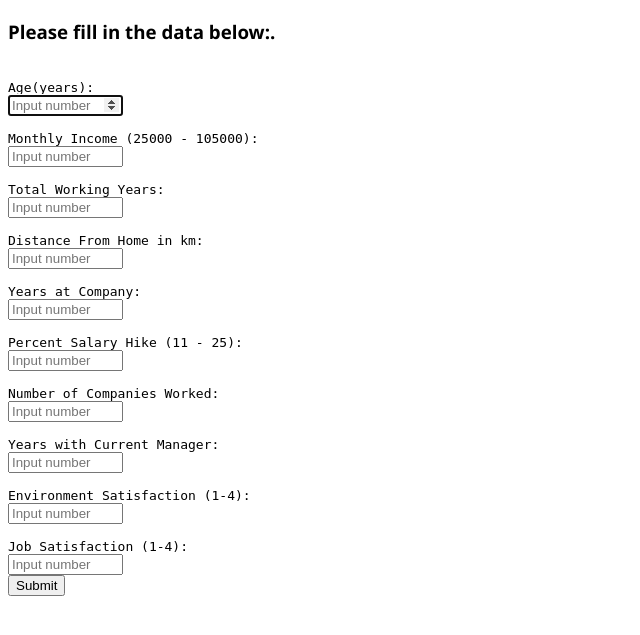
After one commit to AzizR05/Employee_Attrition_Prediction, a Flask app: page /feature in a window 1280 px wide. The commit adds this page. Shown: the top 635 px of the page, without its empty margins (0-640 px from the left). Run offline with Flask 2, Linux system fonts and the light colour scheme; parts of the project's set-up code (start-up, migrations or seed data) failed here and were passed over.

Commit message:
Add files via upload

```diff
--- a/Dashboard/app.py
+++ b/Dashboard/app.py
@@ -1,18 +1,44 @@
-from flask import Flask, render_template
+from flask import Flask, render_template, request
+import joblib
+import pandas as pd
 
 app = Flask(__name__)
+
+df_selected = pd.read_csv('df_selected.csv')
 
 @app.route("/")
 def home():
     return render_template("home.html")
 
-@app.route("/about")
-def about():
-    return render_template("about.html")
+@app.route('/dataset', methods=("POST", "GET"))
+def dataset():
+    return render_template("dataset.html",tables=[df_selected.to_html(classes='data', index = False)]
+        )
 
-@app.route("/dataset")
-def dataset():
-    return render_template("dataset.html")
+@app.route("/visual",methods=("POST", "GET"))
+def visual():
+    return render_template('visual.html')
+
+@app.route('/feature', methods=("POST", "GET"))
+def feature():
+    return render_template('feature.html')
+
+@app.route("/predict", methods = ['POST','GET'])
+def predict():
+    if request.method == "POST":
+        input = request.form
+        prediksi = model.predict([[
+            int(input['Age']), int(input['MonthlyIncome']),int(input['TotalWorkingYears']),
+            int(input['DistanceFromHome']), int(input['YearsAtCompany']), int(input['PercentSalaryHike']),
+            int(input['NumCompaniesWorked']), int(input['YearsWithCurrManager']),int(input['EnvironmentSatisfaction']),
+            int(input['JobSatisfaction'])
+        ]])[0]
+        if prediksi == 0:
+            result = 'Thank you for being a good Employee. Keep up with the good work'
+        else:
+            result = 'It is sad that you are leaving the company. Thank you for all the hard work'
+        return render_template('predict.html', data = input, pred = prediksi)
 
 if __name__ == "__main__":
+    model = joblib.load('modelJoblib')
     app.run(debug = True)
--- /dev/null
+++ b/Dashboard/templates/feature.html
@@ -0,0 +1,80 @@
+<!DOCTYPE html>
+<html lang="en">
+<head>
+    <meta charset="UTF-8">
+    <meta name="viewport" content="width=device-width, initial-scale=1.0">
+    <title>Employee Atrrition Prediction Trial</title>
+</head>
+<style>
+     h3 {font-family: 'Segoe UI', Tahoma, Geneva, Verdana, sans-serif;}
+    form {font-family: monospace;}
+    /* input {width: 100px;} */
+</style>
+<body>
+    <h3>Please fill in the data below:.</h3>
+    <br>
+
+    <form method="POST" action="http://127.0.0.1:5000/predict">
+        Age(years):
+        <br>
+        <input autofocus style="width:8em" type="number" required name="Age"
+        step="1" min="18" max="60" placeholder="Input number"/>
+        <br>
+        <br>
+        Monthly Income (25000 - 105000):
+        <br>
+        <input autofocus style="width:8em" type="number" required name="MonthlyIncome"
+        step="5000" min="25000" max="120000" placeholder="Input number"/>
+        <br>
+        <br>
+        Total Working Years:
+        <br>
+        <input autofocus style="width:8em" type="number" required name="TotalWorkingYears"
+        step="1" min="1" max="40" placeholder="Input number"/>
+        <br>
+        <br>
+        Distance From Home in km:
+        <br>
+        <input autofocus style="width:8em" type="number" required name="DistanceFromHome"
+        step="1" min="1" max="30" placeholder="Input number"/>
+        <br>
+        <br>
+        Years at Company:
+        <br>
+        <input autofocus style="width:8em" type="number" required name="YearsAtCompany"
+        step="1" min="0" max="40" placeholder="Input number"/>
+        <br>
+        <br>
+        Percent Salary Hike (11 - 25):
+        <br>
+        <input autofocus style="width:8em" type="number" required name="PercentSalaryHike"
+        step="1" min="11" max="25" placeholder="Input number"/>
+        <br>
+        <br>
+        Number of Companies Worked:
+        <br>
+        <input autofocus style="width:8em" type="number" required name="NumCompaniesWorked"
+        step="1" min="1" max="8" placeholder="Input number"/>
+        <br>
+        <br>
+        Years with Current Manager:
+        <br>
+        <input autofocus style="width:8em" type="number" required name="YearsWithCurrManager"
+        step="1" min="0" max="16" placeholder="Input number"/>
+        <br>
+        <br>
+        Environment Satisfaction (1-4):
+        <br>
+        <input autofocus style="width:8em" type="number" required name='EnvironmentSatisfaction'
+        step="1" min="1" max="4" placeholder="Input number"/>
+        <br>
+        <br>
+        Job Satisfaction (1-4):
+        <br>
+        <input autofocus style="width:8em" type="number" required name="JobSatisfaction"
+        step="1" min="1" max="4" placeholder="Input number"/>
+        <br>
+        <input type="submit" value="Submit">
+    </form>
+</body>
+</html>
```
Also changed, not shown: Dashboard/templates/dataset.html (added, +25 -0 lines), Dashboard/templates/home.html (+28 -2 lines), Dashboard/templates/predict.html (added, +32 -0 lines), Dashboard/templates/visual.html (added, +29 -0 lines), Dashboard/df_selected.csv (added), Dashboard/static/Attrition.png (added), Dashboard/static/ML.png (added), Dashboard/static/barplot.png (added), 1 other file.
